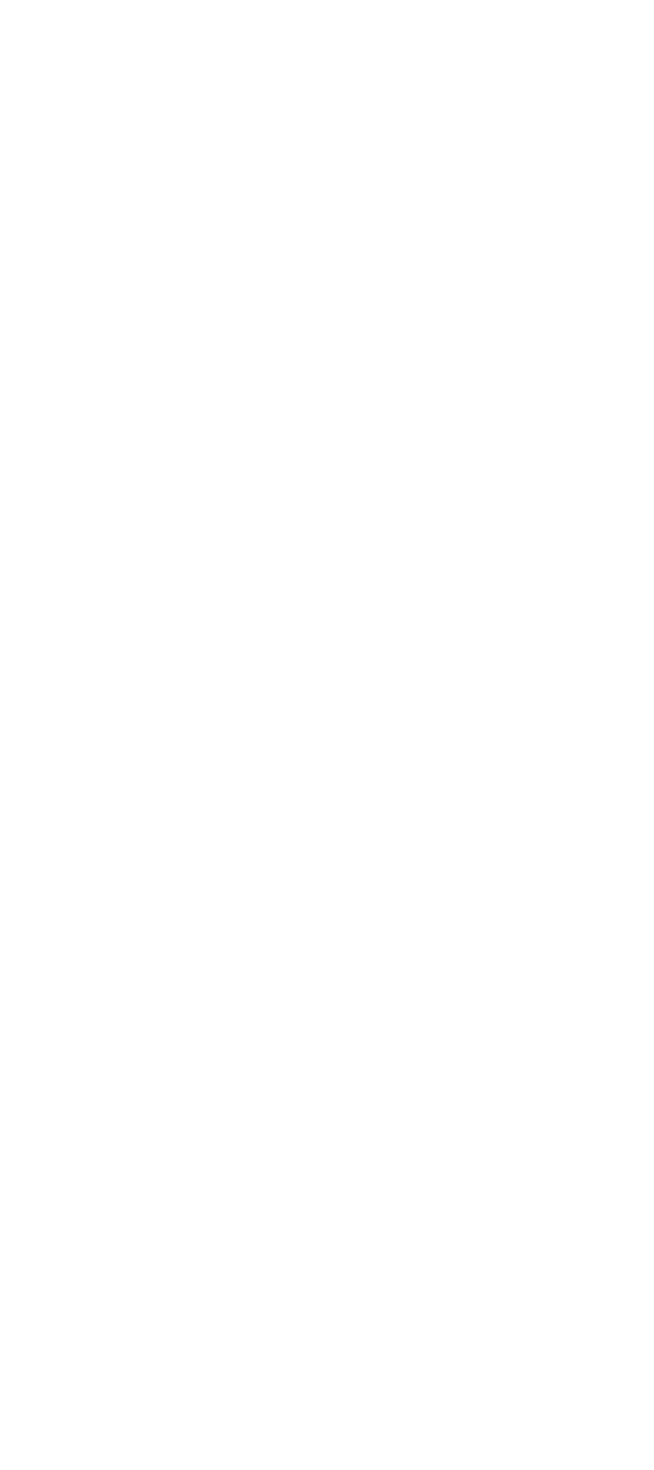
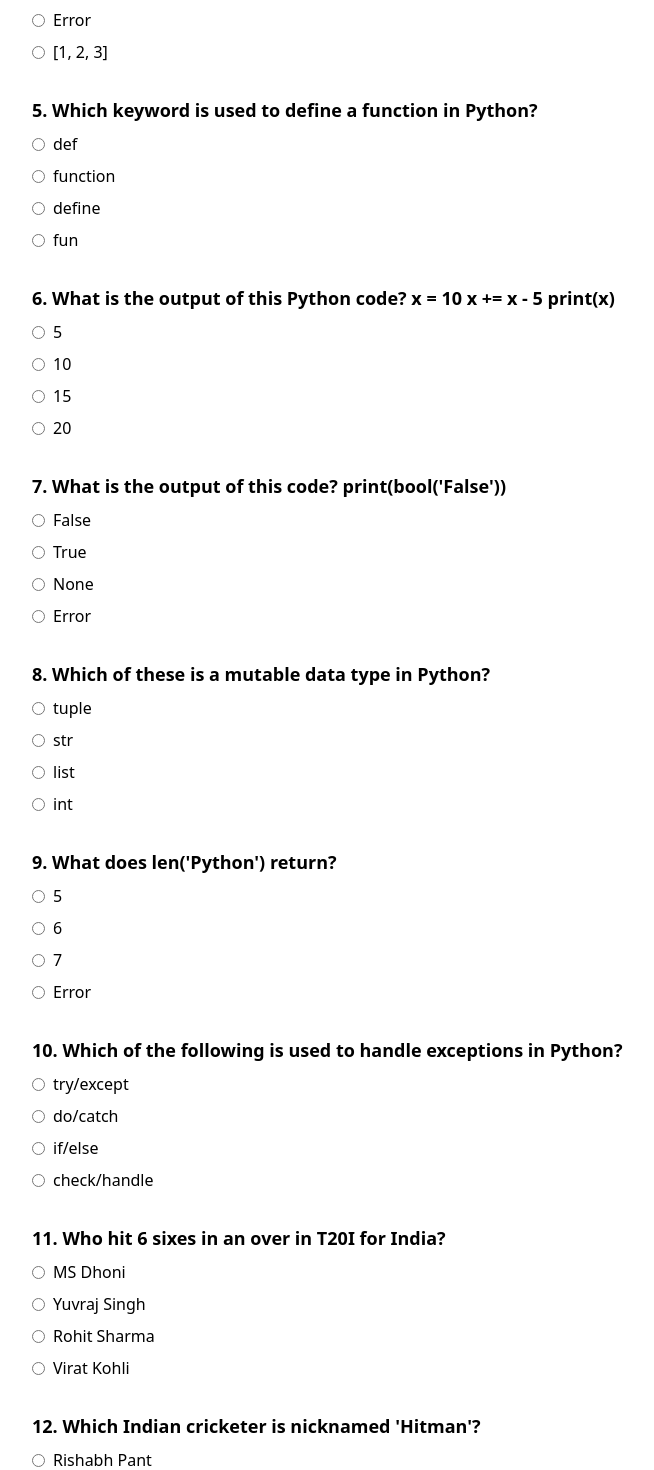
Before and after one commit to maheshkhatri2058/SigmaQuizeHost, a React (Vite) app: page /quize in a window 1280 px wide. Shown: the part 680-2150 px from the top of the page, without its empty margins (184-838 px from the left). Before the commit the page ends 800 px from the top, so only its background shows below. Built offline with nearby package versions, Linux system fonts and the light colour scheme.

Commit message:
new files added

```diff
--- a/src/UI/Quize.jsx
+++ b/src/UI/Quize.jsx
@@ -1,12 +1,77 @@
-import React from 'react'
+import React, { useState } from 'react';
+import quizData from './quizedata';
+const Quize = () => {
+  const [userAnswers, setUserAnswers] = useState({});
+  const [score, setScore] = useState(null);
+  const handleOptionChange = (questionIndex, option) => {
+    setUserAnswers({
+      ...userAnswers,
+      [questionIndex]: option
+    });
+  };
 
-const Quize = () => {
+  const handleSubmit = () => {
+    let newScore = 0;
+    quizData.forEach((q, index) => {
+      if (userAnswers[index] === q.answer) {
+        newScore++;
+      }
+    });
+    setScore(newScore);
+    if(score>=20)
+    {
+      alert("Congratulations, you have passed the quiz with a score of "+newScore);
+    }
+    else if(score<20&&score>=10)
+    {
+      alert("You have passed the quiz with a score of "+newScore);
+
+  }
+  else
+  {
+    alert("Sorry, you have failed the quiz with a score of "+newScore);
+  }
+  };
+
   return (
-    <div>
-    <h2>Read questions carefully and solve!!!</h2>
+    <div className="max-w-4xl mx-auto p-6">
+      {quizData.map((q, index) => (
+        <div key={index} className="mb-8">
+          <h2 className="text-lg font-semibold mb-2">
+            {index + 1}. {q.question}
+          </h2>
+          <div className="grid grid-cols-1 gap-2">
+            {q.options.map((opt, i) => (
+              <label key={i} className="flex items-center space-x-2">
+                <input
+                  type="radio"
+                  name={`q${index}`}
+                  value={opt}
+                  checked={userAnswers[index] === opt}
+                  onChange={() => handleOptionChange(index, opt)}
+                  className="accent-blue-600"
+                />
+                <span>{opt}</span>
+              </label>
+            ))}
+          </div>
+        </div>
+      ))}
 
+      <button
+        onClick={handleSubmit}
+        className="bg-blue-600 text-white px-6 py-2 rounded hover:bg-blue-700"
+      >
+        Submit
+      </button>
+
+      {score !== null && (
+        <div className="mt-6 text-xl font-bold text-green-700">
+          Your Score: {score} / {quizData.length}
+        </div>
+      )}
     </div>
-  )
-}
+  );
+};
 
-export default Quize
+export default Quize;
--- /dev/null
+++ b/src/UI/quizedata.js
@@ -0,0 +1,159 @@
+const quizData = [
+  // 🔸 Section A: Python Programming (10 Questions)
+  {
+    question: "Who created the Python programming language?",
+    options: ["James Gosling", "Guido van Rossum", "Dennis Ritchie", "Bjarne Stroustrup"],
+    answer: "Guido van Rossum"
+  },
+  {
+    question: "What will be the output of print(2 ** 3 ** 2)?",
+    options: ["512", "64", "256", "36"],
+    answer: "512"
+  },
+  {
+    question: "Which of the following is a correct way to create a list in Python?",
+    options: ["list = (1, 2, 3)", "list = [1, 2, 3]", "list = {1, 2, 3}", "list = <1, 2, 3>"],
+    answer: "list = [1, 2, 3]"
+  },
+  {
+    question: "What is the output of this code?\na = [1, 2, 3]\nprint(a[3:])",
+    options: ["[3]", "[]", "Error", "[1, 2, 3]"],
+    answer: "[]"
+  },
+  {
+    question: "Which keyword is used to define a function in Python?",
+    options: ["def", "function", "define", "fun"],
+    answer: "def"
+  },
+  {
+    question: "What is the output of this Python code?\nx = 10\nx += x - 5\nprint(x)",
+    options: ["5", "10", "15", "20"],
+    answer: "15"
+  },
+  {
+    question: "What is the output of this code?\nprint(bool('False'))",
+    options: ["False", "True", "None", "Error"],
+    answer: "True"
+  },
+  {
+    question: "Which of these is a mutable data type in Python?",
+    options: ["tuple", "str", "list", "int"],
+    answer: "list"
+  },
+  {
+    question: "What does len('Python') return?",
+    options: ["5", "6", "7", "Error"],
+    answer: "6"
+  },
+  {
+    question: "Which of the following is used to handle exceptions in Python?",
+    options: ["try/except", "do/catch", "if/else", "check/handle"],
+    answer: "try/except"
+  },
+
+  // 🔸 Section B: Indian Cricket & IPL (10 Questions)
+  {
+    question: "Who hit 6 sixes in an over in T20I for India?",
+    options: ["MS Dhoni", "Yuvraj Singh", "Rohit Sharma", "Virat Kohli"],
+    answer: "Yuvraj Singh"
+  },
+  {
+    question: "Which Indian cricketer is nicknamed 'Hitman'?",
+    options: ["Rishabh Pant", "Virat Kohli", "Rohit Sharma", "Shikhar Dhawan"],
+    answer: "Rohit Sharma"
+  },
+  {
+    question: "Which IPL team has won the most titles (as of 2025)?",
+    options: ["Mumbai Indians", "Chennai Super Kings", "Gujarat Titans", "Kolkata Knight Riders"],
+    answer: "Mumbai Indians"
+  },
+  {
+    question: "Who won the Purple Cap in IPL 2023?",
+    options: ["Mohammed Shami", "Arshdeep Singh", "Yuzvendra Chahal", "Rashid Khan"],
+    answer: "Mohammed Shami"
+  },
+  {
+    question: "What is the maximum number of overs a bowler can bowl in a T20 match?",
+    options: ["4", "5", "10", "6"],
+    answer: "4"
+  },
+  {
+    question: "Which Indian cricketer has a double century in T20 cricket?",
+    options: ["Shubman Gill", "KL Rahul", "No Indian has", "Rohit Sharma"],
+    answer: "No Indian has"
+  },
+  {
+    question: "In which year was the first IPL played?",
+    options: ["2006", "2007", "2008", "2009"],
+    answer: "2008"
+  },
+  {
+    question: "Which stadium is known as the 'Home of Indian Cricket'?",
+    options: ["Eden Gardens", "Wankhede Stadium", "Arun Jaitley Stadium", "M. A. Chidambaram Stadium"],
+    answer: "Eden Gardens"
+  },
+  {
+    question: "Which cricketer is famous for the helicopter shot?",
+    options: ["Rishabh Pant", "MS Dhoni", "Hardik Pandya", "Sanju Samson"],
+    answer: "MS Dhoni"
+  },
+  {
+    question: "Who is the current BCCI president (as of 2025)?",
+    options: ["Jay Shah", "Roger Binny", "Sourav Ganguly", "Anurag Thakur"],
+    answer: "Roger Binny"
+  },
+
+  // 🔸 Section C: IQ & Logical Reasoning (10 Questions)
+  {
+    question: "Which number comes next: 3, 6, 12, 24, ?",
+    options: ["36", "48", "46", "50"],
+    answer: "48"
+  },
+  {
+    question: "Find the odd one out:",
+    options: ["2", "4", "8", "9"],
+    answer: "9"
+  },
+  {
+    question: "Which direction is opposite to North-East?",
+    options: ["South-West", "North-West", "South-East", "East"],
+    answer: "South-West"
+  },
+  {
+    question: "If DOG = 26, what is CAT = ?",
+    options: ["24", "27", "25", "23"],
+    answer: "24"
+  },
+  {
+    question: "If it takes 3 people 3 days to complete a task, how long will 6 people take?",
+    options: ["1.5 days", "3 days", "6 days", "2 days"],
+    answer: "1.5 days"
+  },
+  {
+    question: "What is the next letter in this pattern? A, C, F, J, O, ?",
+    options: ["R", "U", "T", "S"],
+    answer: "U"
+  },
+  {
+    question: "What comes next: 1, 4, 9, 16, ?",
+    options: ["20", "23", "25", "36"],
+    answer: "25"
+  },
+  {
+    question: "If 1 = 5, 2 = 25, 3 = 125, then 4 = ?",
+    options: ["625", "100", "105", "225"],
+    answer: "625"
+  },
+  {
+    question: "Which shape has the most number of sides?",
+    options: ["Hexagon", "Pentagon", "Octagon", "Decagon"],
+    answer: "Decagon"
+  },
+  {
+    question: "If in a code: CAR = DBS, then BAT = ?",
+    options: ["CBV", "CBW", "CAU", "DBU"],
+    answer: "CBW"
+  }
+];
+
+export default quizData;
```
